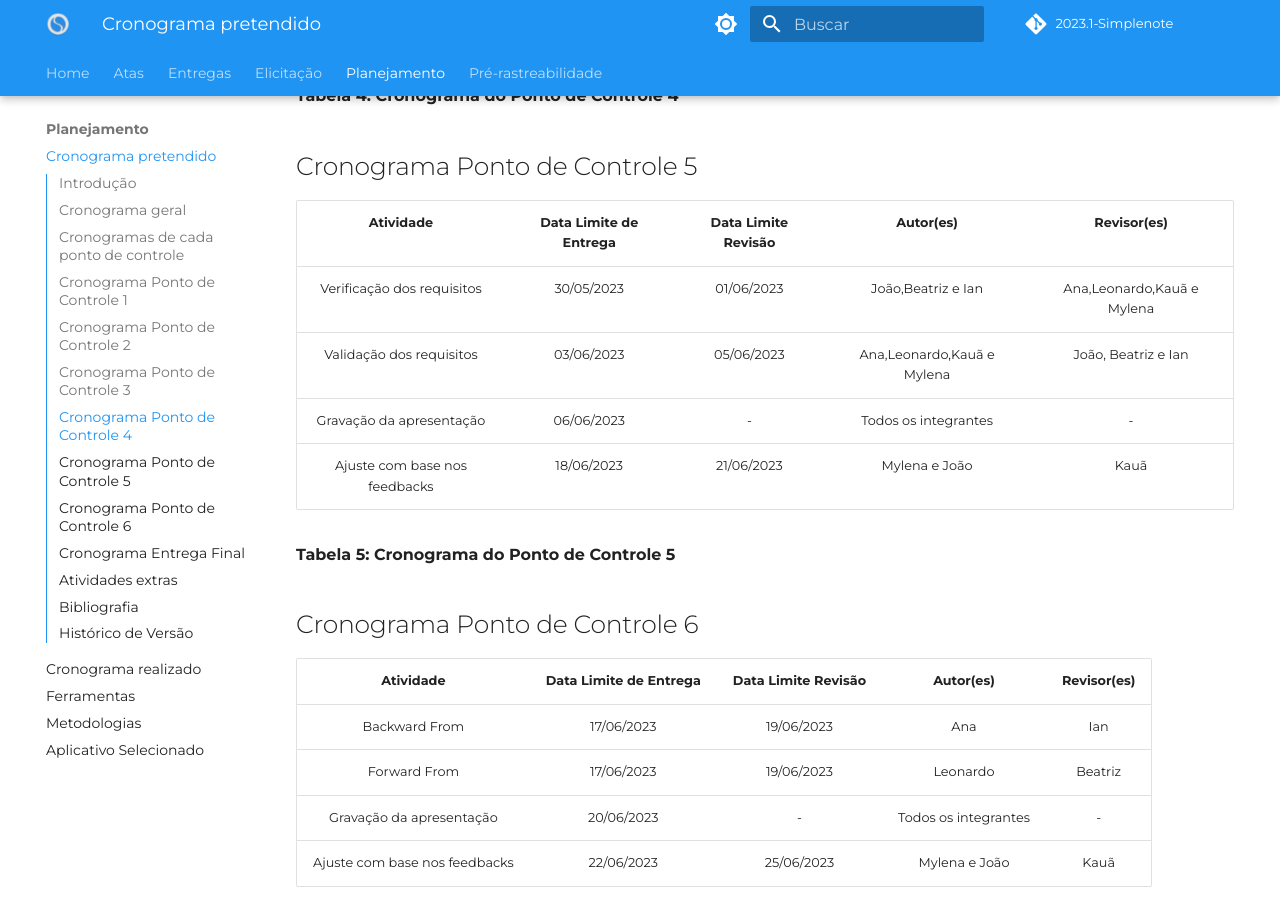
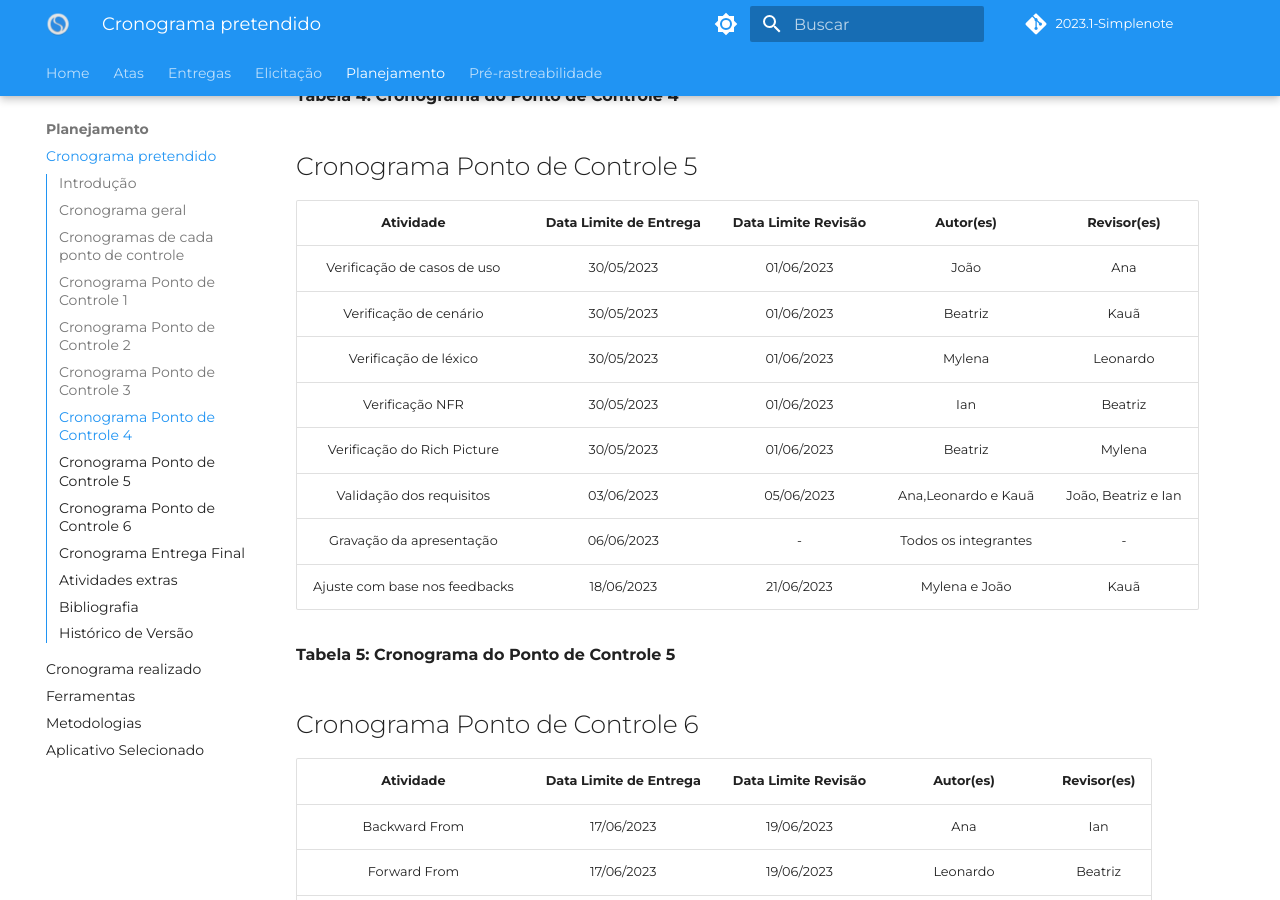
Before and after one commit to Requisitos-de-Software/2023.1-Simplenote, an MkDocs documentation site: the page built from docs/planejamento/cronograma.md, in a window 1280 px wide and 900 px high, scrolled down 3150 px. Built offline with MkDocs 1.6.1 and Material for MkDocs 9.7.7, drawn with Linux system fonts in a browser that asks for light colours; some web fonts are replaced; comment, search, counter and statistics services are not loaded.

Commit message:
detalhamento verificação dos artefatos.

```diff
--- a/docs/planejamento/cronograma.md
+++ b/docs/planejamento/cronograma.md
@@ -84,8 +84,12 @@ O mesmo apresenta as datas limites de entrega e revisão, juntamente com os auto
 
 |         Atividade          | Data Limite de Entrega | Data Limite Revisão |       Autor(es)       |  Revisor(es)  |
 | :------------------------: | :--------------------: | :-----------------: | :-------------------: | :-----------: |
-| Verificação dos requisitos |       30/05/2023      |     01/06/2023      | João,Beatriz e Ian| Ana,Leonardo,Kauã e Mylena|
-|  Validação dos requisitos  |       03/06/2023       |     05/06/2023      | Ana,Leonardo,Kauã e Mylena|João, Beatriz e Ian|
+| Verificação de casos de uso |       30/05/2023      |     01/06/2023      | João| Ana|
+| Verificação de cenário|       30/05/2023      |     01/06/2023      | Beatriz|Kauã|
+| Verificação de léxico |       30/05/2023      |     01/06/2023      | Mylena| Leonardo|
+| Verificação NFR |       30/05/2023      |     01/06/2023      | Ian| Beatriz|
+| Verificação do Rich Picture |       30/05/2023      |     01/06/2023      | Beatriz| Mylena|
+|  Validação dos requisitos  |       03/06/2023       |     05/06/2023      | Ana,Leonardo e Kauã|João, Beatriz e Ian|
 |  Gravação da apresentação  |       06/06/2023       |          -          | Todos os integrantes  |       -       |
 | Ajuste com base nos feedbacks| 18/06/2023| 21/06/2023| Mylena e João| Kauã|
 
```
